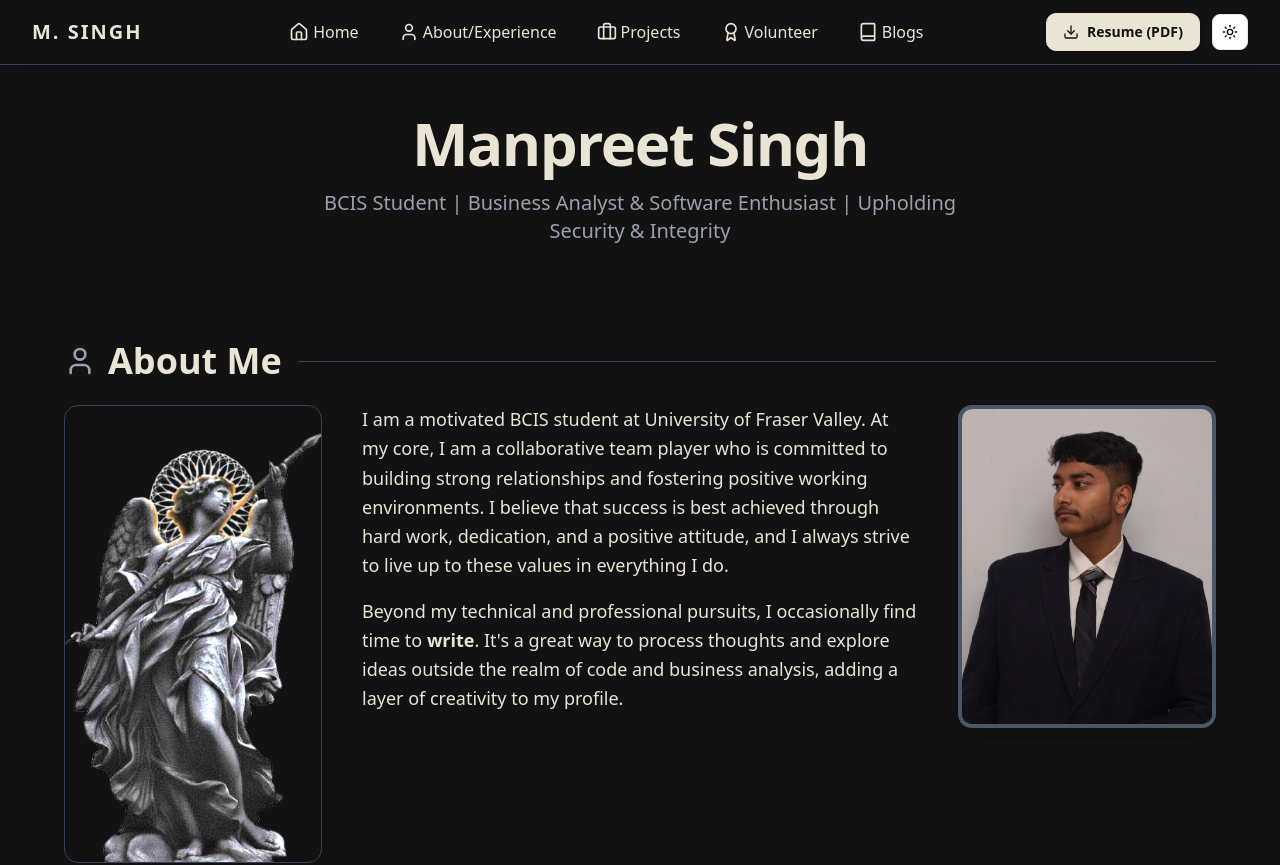
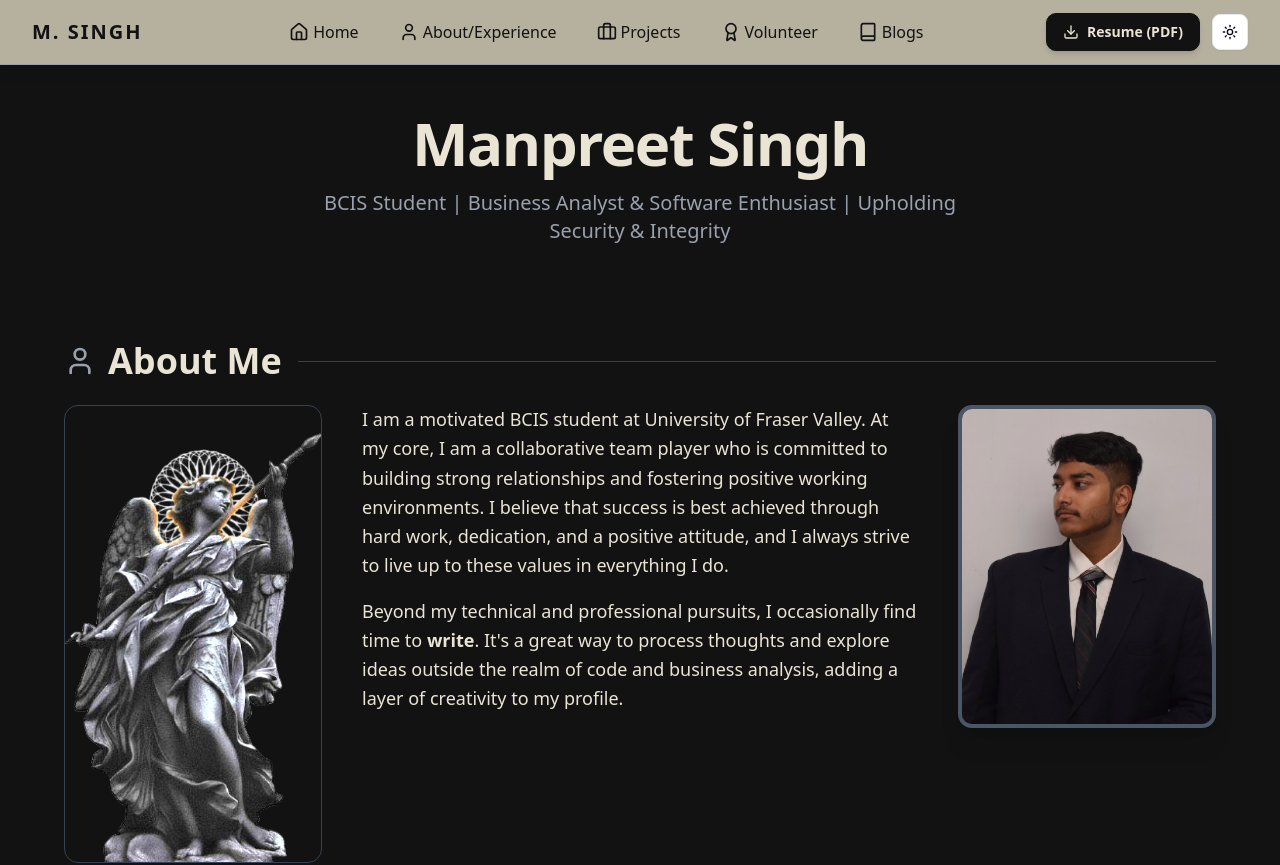
Before and after one commit to Manpreet-Singh-2004/nextfolio, a Next.js app: page / in a window 1280 px wide. Shown: the top 865 px of the page. Built offline with nearby package versions, Linux system fonts and the light colour scheme.

Commit message:
Changed color Schema

```diff
--- a/components/Footer.jsx
+++ b/components/Footer.jsx
@@ -1,12 +1,13 @@
+// Footer.jsx
 "use client"
 import React from 'react';
 import { Github, Linkedin, Instagram, Mail } from 'lucide-react';
 
 /**
  * Footer Component for the Next.js Portfolio.
- * Implements the black-and-white schema with custom colors:
- * Background: #121212 (Deep Black)
- * Text/Accent: #EAE4D5 (Off-White/Cream)
+ * New Color Scheme:
+ * Background: #B6B09F (Light Beige/Grey)
+ * Text/Accent: #121212 (Deep Black)
  */
 const Footer = () => {
   const socialLinks = [
@@ -19,15 +20,16 @@ const Footer = () => {
   const currentYear = new Date().getFullYear();
 
   return (
-    <footer className="bg-[#121212] border-t border-gray-700 mt-16 py-12 font-inter">
+    // Updated BG to B6B09F, removed border-t, and kept mt-0 for no extra space
+    <footer className="bg-[#B6B09F] py-12 font-inter mt-0">
       <div className="max-w-4xl mx-auto px-4 sm:px-6 lg:px-8 text-center">
 
-        {/* Header */}
-        <h3 className="text-3xl font-bold text-[#eae4d5] mb-6 tracking-wide">
+        {/* Header - Updated text color to black/121212 */}
+        <h3 className="text-3xl font-bold text-[#121212] mb-6 tracking-wide">
           Connect With Me!
         </h3>
 
-        {/* Social Media Links */}
+        {/* Social Media Links - Updated icon color to black/121212 */}
         <div className="flex justify-center space-x-10 mb-8">
           {socialLinks.map((link) => (
             <a
@@ -35,7 +37,8 @@ const Footer = () => {
               href={link.href}
               target="_blank"
               rel="noopener noreferrer"
-              className="text-[#eae4d5] hover:text-gray-400 transition-colors duration-200 group"
+              // New text color and hover state
+              className="text-[#121212] hover:text-gray-600 transition-colors duration-200 group"
               aria-label={link.name}
             >
               <link.icon className="w-8 h-8 md:w-10 md:h-10 transform group-hover:scale-110 transition-transform" />
@@ -44,15 +47,15 @@ const Footer = () => {
           ))}
         </div>
 
-        {/* Divider Line */}
-        <hr className="w-1/2 mx-auto border-t border-gray-700 mb-6" />
+        {/* Divider Line - Updated border color for visibility on light BG */}
+        <hr className="w-1/2 mx-auto border-t border-gray-400 mb-6" />
 
-        {/* Legal and Update Info */}
-        <div className="text-sm text-gray-400">
+        {/* Legal and Update Info - Updated text color for visibility */}
+        <div className="text-sm text-[#121212]">
           <p className="mb-1">
             &copy; {currentYear} Manpreet Singh. All Rights Reserved.
           </p>
-          <p className="text-xs mt-2 text-gray-500">
+          <p className="text-xs mt-2 text-gray-700">
             LAST UPDATED ~
           </p>
         </div>
--- a/components/Navbar.jsx
+++ b/components/Navbar.jsx
@@ -2,11 +2,14 @@
 import React, { useState } from 'react';
 import { Home, User, Briefcase, Award, Menu, X, Download, Book } from 'lucide-react';
 import Link from "next/link";
-import {ModeToggle} from "./ModeToggle";
+// FIX: Updated path to resolve import error. Assuming standard components directory structure.
+import {ModeToggle} from "../components/ModeToggle";
 
 /**
  * Navbar Component for the Next.js Portfolio.
- * Implements a modern, black-and-white schema with custom off-white (#EAE4D5) and deep-black (#121212) colors.
+ * Implements a contrasting scheme for better separation from dark page content:
+ * Background: #B6B09F (Light Beige/Grey)
+ * Text/Icon Color: #121212 (Deep Black)
  */
 const Navbar = () => {
   const [isOpen, setIsOpen] = useState(false);
@@ -20,23 +23,30 @@ const Navbar = () => {
     {name: 'Blogs', href: '/blogs', icon: Book},
   ];
 
-  // External action links (Mail, LinkedIn, Resume Download)
+  // External action links (Resume Download)
   const externalActions = [
     // Use the Download icon for the resume button
     { name: 'Resume (PDF)', href: 'Manpreet Singh Resume.pdf', icon: Download, type: 'button', download: true },
   ];
 
-  // Common styles for navigation links - uses your custom off-white color
-  const linkClasses = "inline-flex items-center px-3 py-2 text-[#eae4d5] hover:text-[#121212] hover:bg-[#eae4d5] rounded-lg transition duration-150 ease-in-out";
+  // Define colors for easy reference
+  const BG_COLOR = 'bg-[#B6B09F]';
+  const TEXT_COLOR = 'text-[#121212]';
+  const HOVER_BG_COLOR = 'bg-[#121212]';
+  const HOVER_TEXT_COLOR = 'text-[#eae4d5]';
+
+  // Updated link styles: default text is dark, hover background is dark, and hover text is light.
+  const linkClasses = `inline-flex items-center px-3 py-2 ${TEXT_COLOR} hover:${HOVER_TEXT_COLOR} hover:${HOVER_BG_COLOR} rounded-lg transition duration-150 ease-in-out`;
 
   return (
-    <nav className="sticky top-0 z-50 bg-[#121212] border-b border-gray-700 shadow-lg w-full font-inter">
+    // Updated background and border color
+    <nav className={`sticky top-0 z-50 ${BG_COLOR} border-b border-gray-400 shadow-lg w-full font-inter`}>
       <div className="max-w-7xl mx-auto px-4 sm:px-6 lg:px-8">
         <div className="flex justify-between items-center h-16">
 
-          {/* Logo/Name - Uses the custom off-white text color */}
+          {/* Logo/Name - Uses the dark text color */}
           <div className="flex-shrink-0">
-            <a href="/" className="text-xl font-bold text-[#eae4d5] tracking-widest uppercase">
+            <a href="/" className={`text-xl font-bold ${TEXT_COLOR} tracking-widest uppercase`}>
               M. SINGH
             </a>
           </div>
@@ -63,8 +73,10 @@ const Navbar = () => {
                 className={`
                   inline-flex items-center px-4 py-2 text-sm font-semibold rounded-lg shadow-md transition duration-200 ease-in-out
                   ${action.name === 'Resume (PDF)'
-                    ? 'bg-[#eae4d5] text-[#121212] hover:bg-gray-300 border border-[#eae4d5]' // Resume CTA is prominent (off-white button)
-                    : 'border border-gray-600 text-[#eae4d5] hover:bg-gray-700' // Other links are subtle (ghost button)
+                    // Resume CTA is prominent (dark button on light background)
+                    ? `${HOVER_BG_COLOR} ${HOVER_TEXT_COLOR} hover:bg-gray-700 border border-[#121212]`
+                    // Other links are subtle (ghost button - uses dark text and light hover)
+                    : `border border-gray-700 ${TEXT_COLOR} hover:bg-gray-300`
                   }
                 `}
               >
@@ -72,6 +84,7 @@ const Navbar = () => {
                 {action.name}
               </a>
             ))}
+            {/* ModeToggle - Styled separately, but positioned here */}
             <ModeToggle />
           </div>
 
@@ -79,7 +92,8 @@ const Navbar = () => {
           <div className="lg:hidden">
             <button
               type="button"
-              className="inline-flex items-center justify-center p-2 rounded-lg text-[#eae4d5] hover:text-[#121212] hover:bg-[#eae4d5] focus:outline-none focus:ring-2 focus:ring-inset focus:ring-[#eae4d5]"
+              // Updated text and hover colors for button contrast
+              className={`inline-flex items-center justify-center p-2 rounded-lg ${TEXT_COLOR} hover:${HOVER_TEXT_COLOR} hover:${HOVER_BG_COLOR} focus:outline-none focus:ring-2 focus:ring-inset focus:ring-[#121212]`}
               aria-controls="mobile-menu"
               aria-expanded={isOpen}
               onClick={() => setIsOpen(!isOpen)}
@@ -97,7 +111,8 @@ const Navbar = () => {
 
       {/* Mobile Menu Content (Conditionally rendered) */}
       {isOpen && (
-        <div className="lg:hidden border-t border-gray-700" id="mobile-menu">
+        // Updated border and link colors
+        <div className="lg:hidden border-t border-gray-400" id="mobile-menu">
           <div className="px-2 pt-2 pb-3 space-y-1">
             {[...navItems, ...externalActions].map((item) => (
               <a
@@ -107,7 +122,8 @@ const Navbar = () => {
                 target={item.type === 'link' ? "_blank" : "_self"}
                 rel={item.type === 'link' ? "noopener noreferrer" : undefined}
                 onClick={() => setIsOpen(false)}
-                className="block px-3 py-2 text-base font-medium text-[#eae4d5] hover:bg-gray-700 hover:text-white rounded-lg transition duration-150 ease-in-out"
+                // Mobile menu links are dark on light hover
+                className={`block px-3 py-2 text-base font-medium ${TEXT_COLOR} hover:bg-gray-300 rounded-lg transition duration-150 ease-in-out`}
               >
                 <item.icon className="h-5 w-5 mr-2 inline-block" aria-hidden="true" />
                 {item.name}
```
